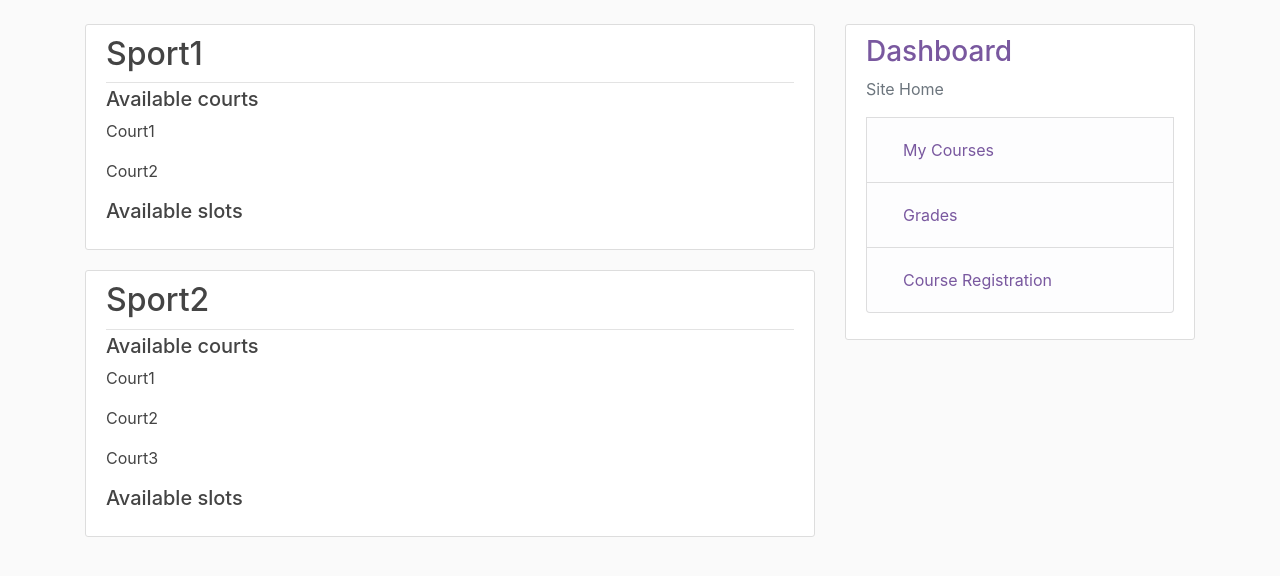
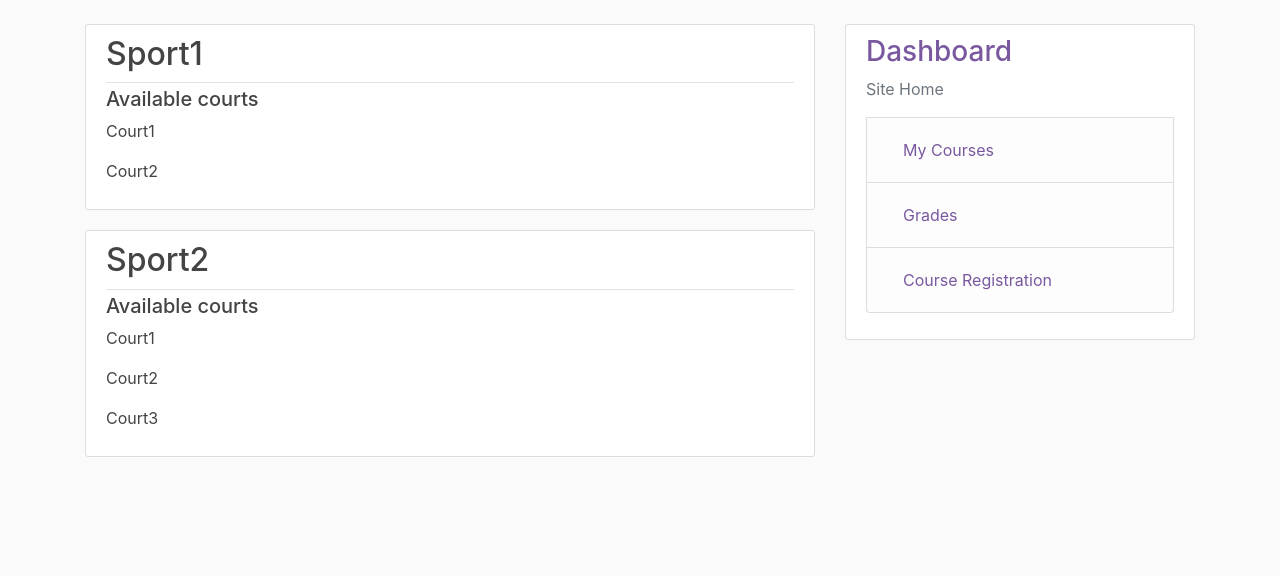
Before and after one commit to Harshini321/Sports_Complex, a Django app: page /sports/ in a window 1280 px wide. Shown: the part 56-632 px from the top of the page. Run offline with Django 4.2, Linux system fonts and the light colour scheme; data comes from the database, SQL or seed files in the repository; some libraries are stand-ins or nearby versions.

Commit message:
initial commit

```diff
--- a/sports/templates/sports/sports.html
+++ b/sports/templates/sports/sports.html
@@ -26,10 +26,6 @@
         {% for court in sport.courts.all %}
             <p class="article-content">{{ court.name }}</p>
         {% endfor %}
-        <h5>Available slots</h5>
-        {% for slot in sport.courts.all %}
-            <p class="article-content">{{ court.name }}</p>
-        {% endfor %}
         </div>
     </article>
 {% endfor %}
--- a/sports/views.py
+++ b/sports/views.py
@@ -1,5 +1,5 @@
 from django.shortcuts import render
-from .models import Sport, Slot,Booked_Slot
+from .models import Sport, Slot, Booked_Slot
 from users.models import Member, Staff
 from django.http import HttpResponse
 from django.views.generic import ListView, DetailView, CreateView, UpdateView, DeleteView
@@ -8,6 +8,7 @@ from django.contrib import messages
 from django.shortcuts import redirect
 from django.contrib.auth.decorators import login_required
 import datetime
+
 
 # Create your views here.
 @login_required
@@ -57,13 +58,12 @@ class SportListView(ListView):
     model = Sport
     template_name = 'sports/sports.html'
     context_object_name = 'sports'
-    extra_context = {'staffs': Staff.objects.all()}
+    extra_context = {'staffs': Staff.objects.all(), 'slots': Slot}
 
 
 class SlotDetailView(DetailView):
     model = Slot
     context_object_name = 'slot'
-
 
 
 class SportDetailView(DetailView):
```
